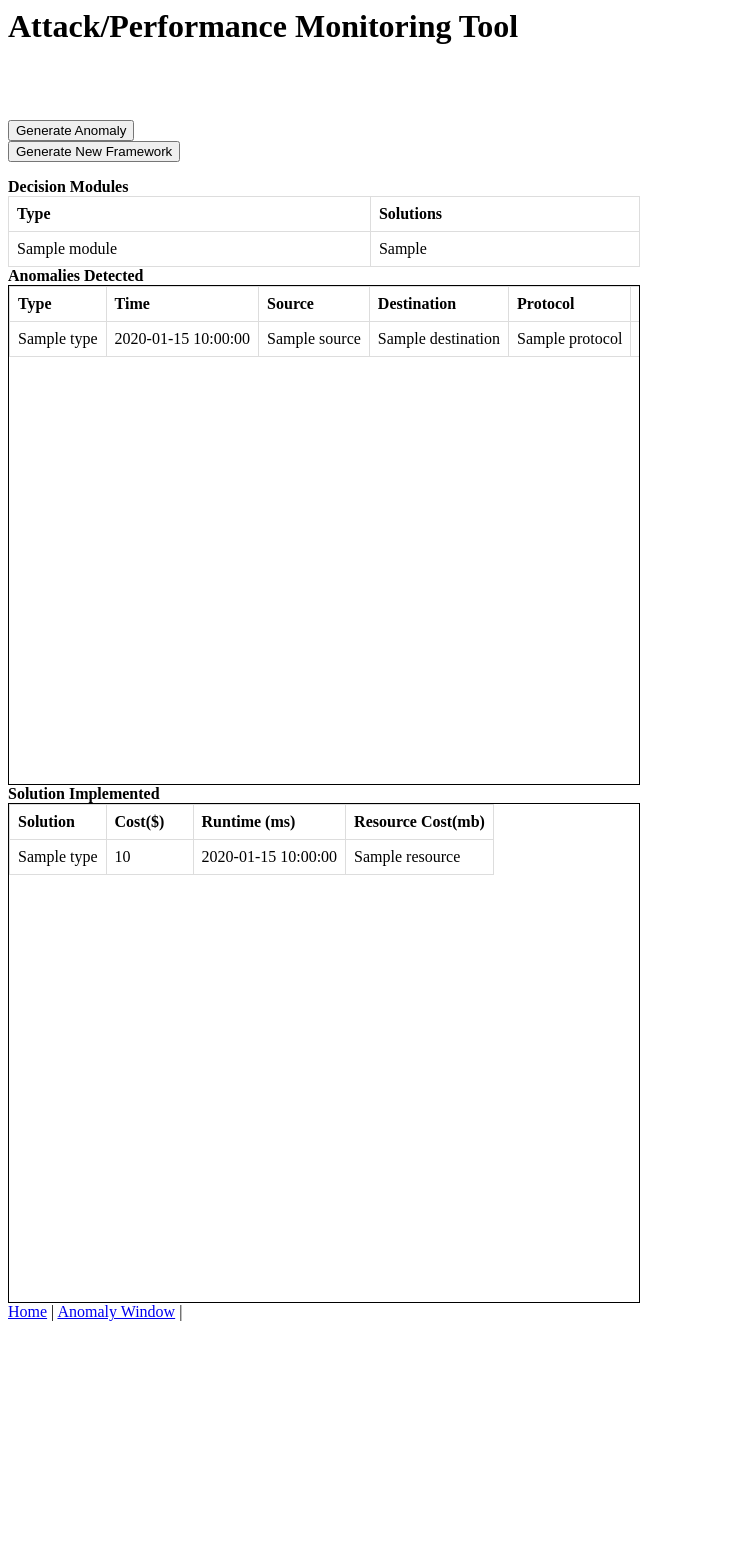
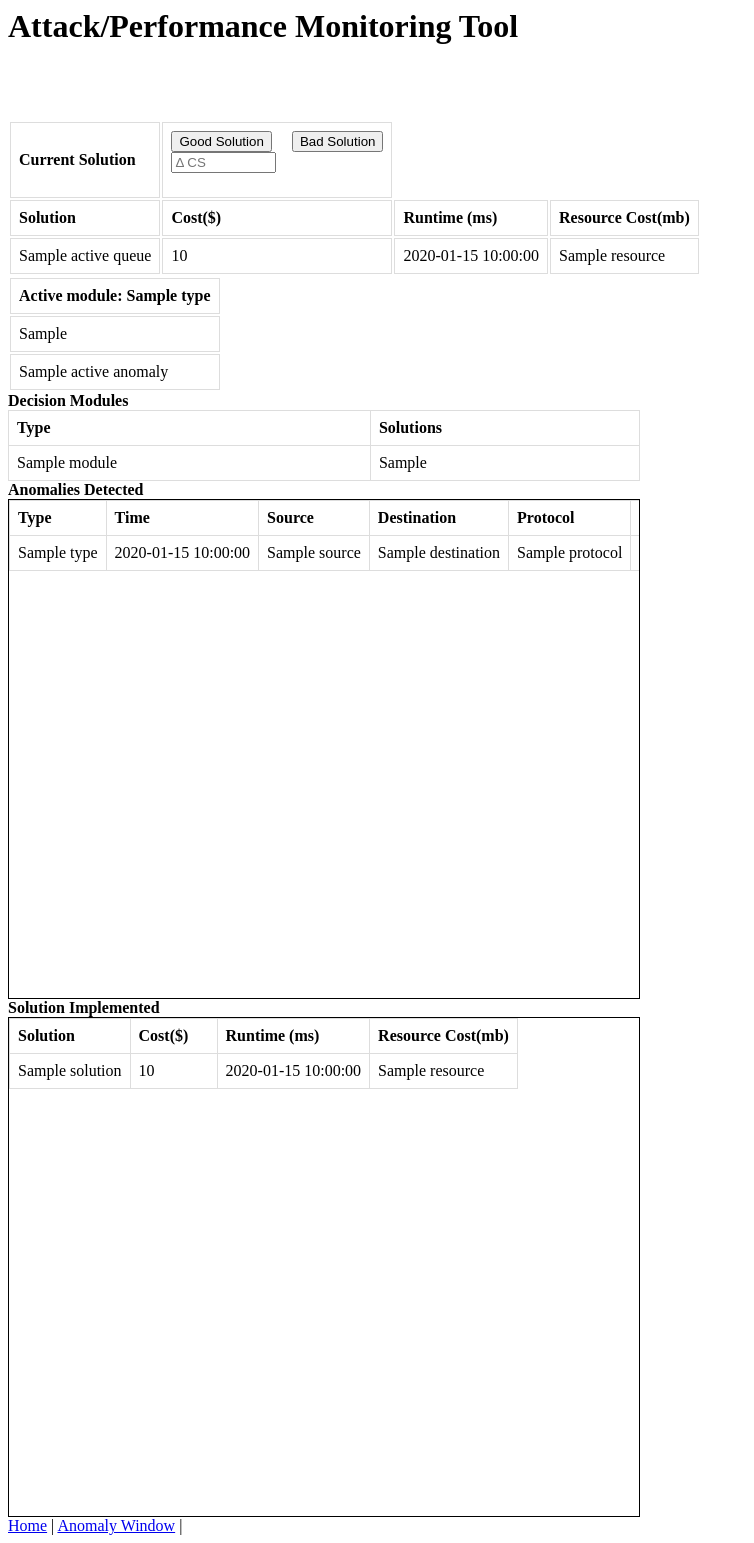
Before and after one commit to mefisher95/VRLE-Adaptation-Model, a Flask app: template templates/Monitor.html in a window 1280 px wide. Shown: the whole page, without its empty margins (0-754 px from the left). Before the commit the page ends 1321 px from the top, so only its background shows below. Run offline with Flask 2, Linux system fonts and the light colour scheme; the template is opened without the code that fills it: most values are stand-ins (such as "Sample title", 1, 10 or a date in 2020); parts of the project's set-up code (start-up, migrations or seed data) failed here and were passed over.

Commit message:
Add files via upload

```diff
--- a/templates/Monitor.html
+++ b/templates/Monitor.html
@@ -62,11 +62,50 @@
     <br>
     <br>
 
+    {% if active_queue != None and active_anomaly != None%}
+    <table>
+        <tr>
+            <th>Current Solution</th>
+            <th><form method="POST">
+                <input type="submit" name = "good_solution" value="Good Solution"> &nbsp &nbsp
+                <input type="submit" name = "bad_solution" value="Bad Solution"><br>
+                <input type="text" name = "delta_cs" placeholder="&Delta; CS" size="10">
+
+            </form></th>
+        </tr>
+        <tr>
+            <th>Solution</th>
+            <th>Cost($)</th>
+            <th>Runtime (ms)</th>
+            <th>Resource Cost(mb)</th>
+        </tr>
+        <tr>
+            <td>{{ active_queue[0].name }}</td>
+            <td>{{ active_queue[0].cost }}</td>
+            <td>{{ active_queue[0].time }}</td>
+            <td>{{ active_queue[0].resource }}</td>
+        </tr>
+    </table>
+    <table>
+        <tr>
+            <th>Active module: {{ active_anomaly.type }}</th>
+        </tr>
+        <tr><td>{{ active_queue }}</td></tr>
+        <tr><td>{{ active_anomaly }}</td></tr>
+    </table>
+    {% endif %}
+
+    {% if ready == True %}
     <form method="POST">
         <input type="submit" name = "get_anomaly" value="Generate Anomaly"><br>
-        <input type="submit" name = "gen_model" value="Generate New Framework"><br>
+    </form>
+    {% else %}
 
-    </form>
+    {% endif %}
+
+
+
+
     <div style="overflow-x: auto;">
         <b>Decision Modules</b><br>
         <table class="modules">
@@ -77,7 +116,7 @@
                 </tr>
             </thead>
             <tbody>
-                {% for module in model.decision_module_list %}
+                {% for module in model.Decision_unit_list %}
                 <tr>
                     <td>{{ module.anomaly_type }}</td>
                     <td>{{ module.solution_tuple_list }}</td>
@@ -133,12 +172,12 @@
                 </tr>
             </thead>
             <tbody>
-                {% for event in solutions %}
+                {% for solution in solutions %}
                 <tr>
-                    <td>{{ event.type }}</td>
-                    <td>{{ event.cost }}</td>
-                    <td>{{ event.time }}</td>
-                    <td>{{ event.resource }}</td>
+                    <td>{{ solution.name }}</td>
+                    <td>{{ solution.cost }}</td>
+                    <td>{{ solution.time }}</td>
+                    <td>{{ solution.resource }}</td>
 
                 </tr>
                 {% endfor %}
--- a/templates/base.html
+++ b/templates/base.html
@@ -4,7 +4,7 @@
         {% endblock %}
 
 
-            <a href="/home">Home</a> |
+            <a href="/">Home</a> |
             <a href="/monitor">Anomaly Window</a> |
     </body>
 </html>
```
